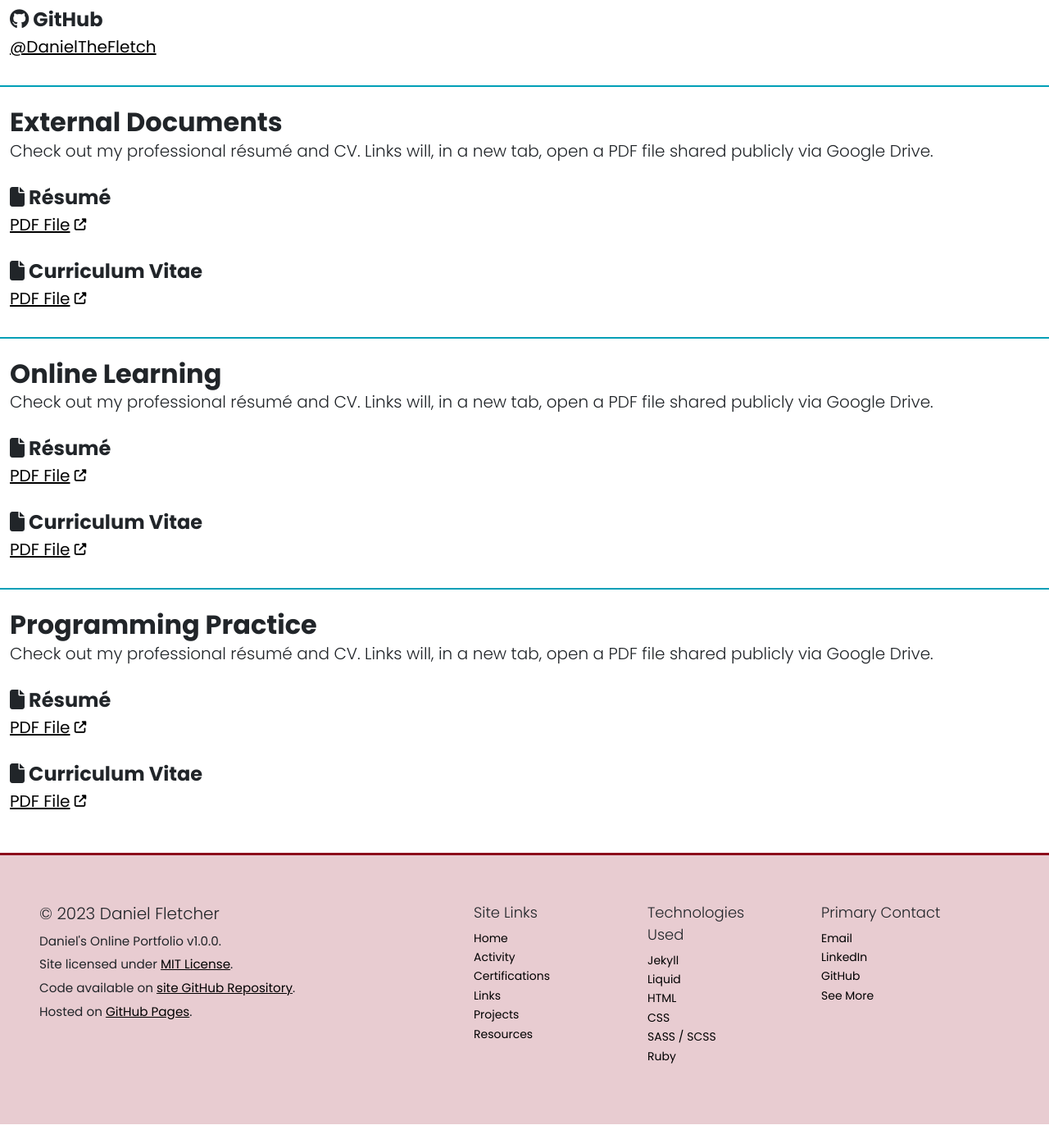
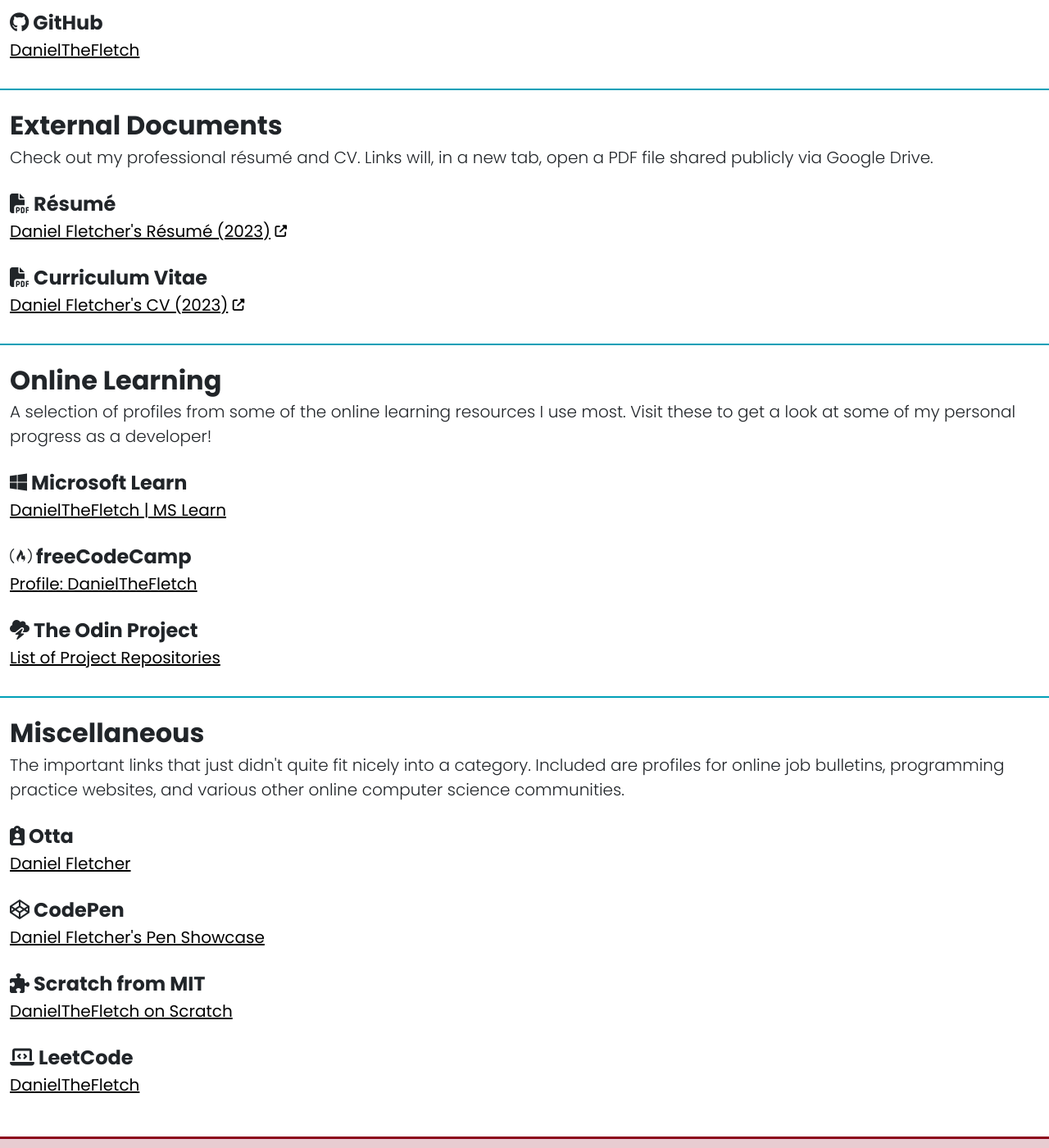
Before and after one commit to DanielTheFletch/portfolio, a Jekyll site: the page built from links.html, in a window 1280 px wide and 1400 px high, scrolled down 520 px. Shown: the whole window at 82% size. Built offline with Jekyll 4.4.1, drawn with Linux system fonts in a browser that asks for light colours; before the commit the page ends 1891 px from its top, so only the background shows below that.

Commit message:
Flesh out content on Links page

```diff
--- a/_data/links.yml
+++ b/_data/links.yml
@@ -8,15 +8,44 @@
     icon: "fa-brands fa-linkedin"
     link: "https://www.linkedin.com/in/DanielTheFletch"
   - name: "GitHub"
-    display: "@DanielTheFletch"
+    display: "DanielTheFletch"
     icon: "fa-brands fa-github"
     link: "https://www.github.com/DanielTheFletch"
 external_documents:
   - name: "Résumé"
-    display: "PDF File"
-    icon: "fa-solid fa-file"
+    display: "Daniel Fletcher's Résumé (2023)"
+    icon: "fa-solid fa-file-pdf"
     link: "#"
   - name: "Curriculum Vitae"
-    display: "PDF File"
-    icon: "fa-solid fa-file"
+    display: "Daniel Fletcher's CV (2023)"
+    icon: "fa-solid fa-file-pdf"
     link: "#"
+online_learning:
+  - name: "Microsoft Learn"
+    display: "DanielTheFletch | MS Learn"
+    icon: "fa-brands fa-windows"
+    link: "#"
+  - name: "freeCodeCamp"
+    display: "Profile: DanielTheFletch"
+    icon: "fa-brands fa-free-code-camp"
+    link: "#"
+  - name: "The Odin Project"
+    display: "List of Project Repositories"
+    icon: "fa-solid fa-cloud-bolt"
+    link: "#"
+miscellaneous:
+  - name: "Otta"
+    display: "Daniel Fletcher"
+    icon: "fa-solid fa-clipboard-user"
+    link: "#"
+  - name: "CodePen"
+    display: "Daniel Fletcher's Pen Showcase"
+    icon: "fa-brands fa-codepen"
+  - name: "Scratch from MIT"
+    display: "DanielTheFletch on Scratch"
+    icon: "fa-solid fa-puzzle-piece"
+    link: "#"
+  - name: "LeetCode"
+    display: "DanielTheFletch"
+    icon: "fa-solid fa-laptop-code"
+    link: "#"
--- a/links.html
+++ b/links.html
@@ -50,16 +50,15 @@
 <!-- Online learning -->
 <div class="container-fluid border-bottom border-secondary border-2 mb-4 pb-2">
   <h2 class="{{ page.subheading }}">Online Learning</h2>
-  <p class="fs-5 fw-light mt-0 mb-4">Check out my professional résumé and CV. Links will, in a new tab, open a PDF file shared publicly via Google Drive.</p>
-  {% assign items = site.data.links.external_documents %}
+  <p class="fs-5 fw-light mt-0 mb-4">A selection of profiles from some of the online learning resources I use most. Visit these to get a look at some of my personal progress as a developer!</p>
+  {% assign items = site.data.links.online_learning %}
   <div class="row row-cols-1">
   {% for item in items %}
     <div class="col mb-4">
       <p class="fs-4 fw-bold my-0"><i class="{{ item.icon }}"></i> {{ item.name }}</p>
       <p class="fs-5 my-0">
-        <a class="external-link text-decoration-none" href={{ item.link }} target="_blank">
-          <span class="text-decoration-underline">{{ item.display }}</span>
-          <i class="fa-solid fa-up-right-from-square"></i>
+        <a class="external-link" href={{ item.link }}>
+          {{ item.display }}
         </a>
       </p>
     </div>
@@ -67,19 +66,18 @@
   </div>
 </div>
 
-<!-- Programming practice -->
+<!-- Miscellaneous -->
 <div class="container-fluid mb-4">
-  <h2 class="{{ page.subheading }}">Programming Practice</h2>
-  <p class="fs-5 fw-light mt-0 mb-4">Check out my professional résumé and CV. Links will, in a new tab, open a PDF file shared publicly via Google Drive.</p>
-  {% assign items = site.data.links.external_documents %}
+  <h2 class="{{ page.subheading }}">Miscellaneous</h2>
+  <p class="fs-5 fw-light mt-0 mb-4">The important links that just didn't quite fit nicely into a category. Included are profiles for online job bulletins, programming practice websites, and various other online computer science communities.</p>
+  {% assign items = site.data.links.miscellaneous %}
   <div class="row row-cols-1">
   {% for item in items %}
     <div class="col mb-4">
       <p class="fs-4 fw-bold my-0"><i class="{{ item.icon }}"></i> {{ item.name }}</p>
       <p class="fs-5 my-0">
-        <a class="external-link text-decoration-none" href={{ item.link }} target="_blank">
-          <span class="text-decoration-underline">{{ item.display }}</span>
-          <i class="fa-solid fa-up-right-from-square"></i>
+        <a class="external-link" href={{ item.link }}>
+          {{ item.display }}
         </a>
       </p>
     </div>
```
Also changed, not shown: other parts of links.html (+1 -1 lines).
